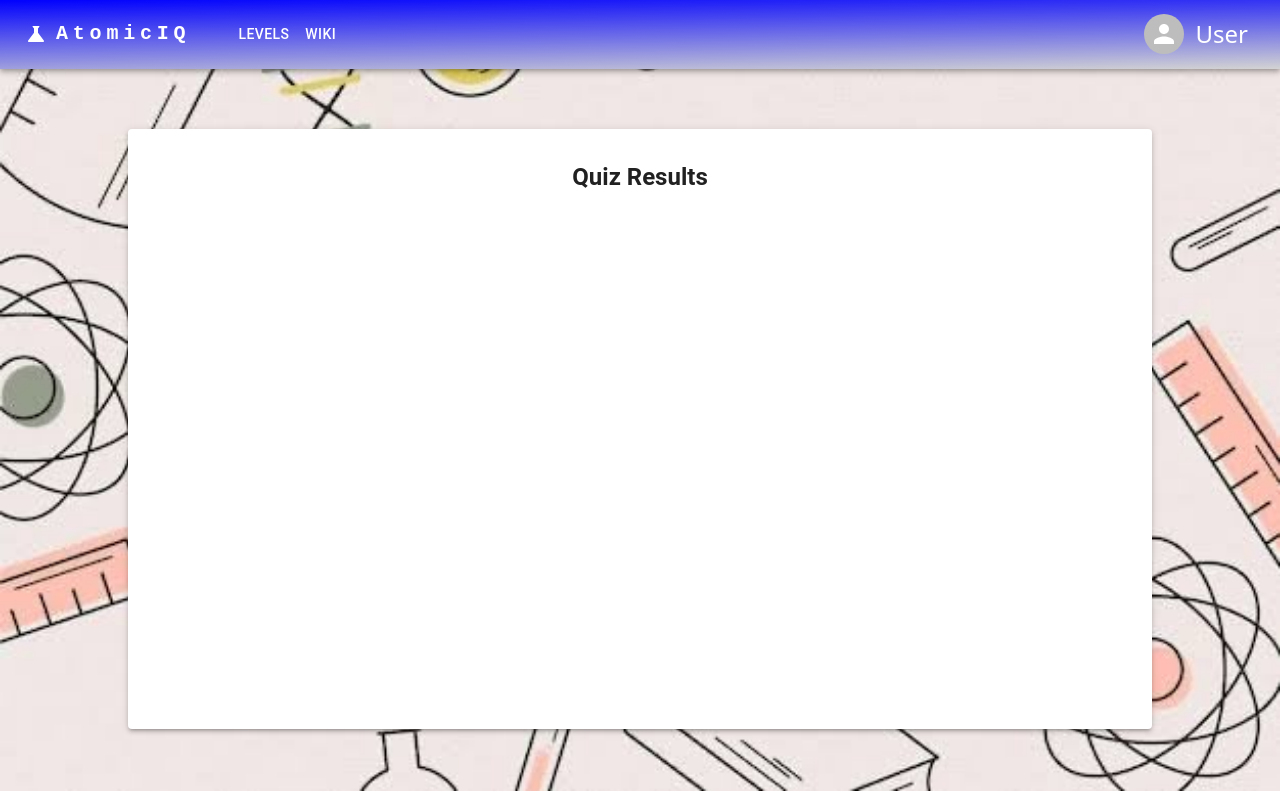
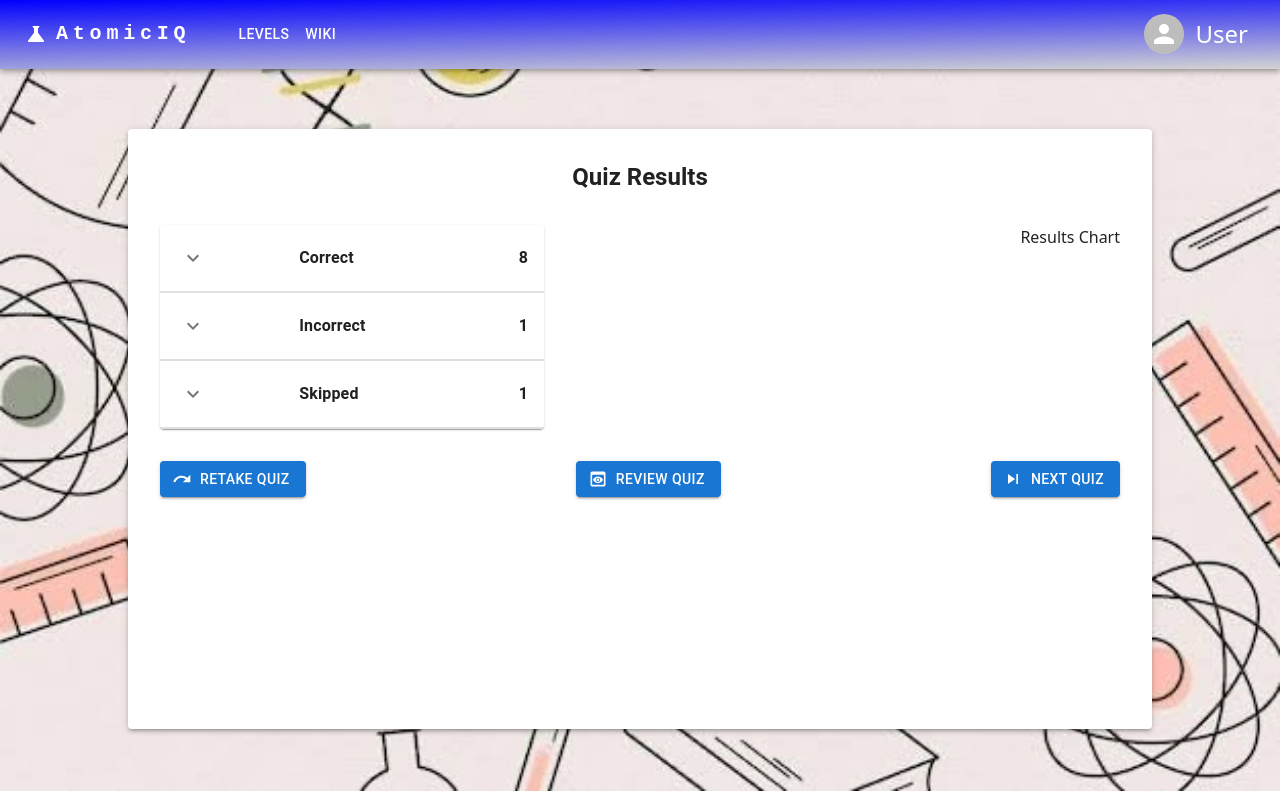
Before and after one commit to swu628/se701-project-React-AtomicIQ, a React (Vite) app in the folder Frontend/: page /quiz/1/results in a window 1280 px wide. Built offline with nearby package versions, Linux system fonts and the light colour scheme.

Commit message:
Feat: Add table for quiz results info

```diff
--- a/Frontend/src/App.tsx
+++ b/Frontend/src/App.tsx
@@ -26,7 +26,7 @@ function App() {
           }
         />
         <Route
-          path="/quiz/:id/results"
+          path="/quiz/:quizId/results"
           element={
             <>
               <Nav />
--- a/Frontend/src/Pages/Results.tsx
+++ b/Frontend/src/Pages/Results.tsx
@@ -1,7 +1,25 @@
-import { Box, Paper, Stack, Typography } from "@mui/material";
+import { Box, Button, Paper, Stack, Typography } from "@mui/material";
+import RedoIcon from "@mui/icons-material/Redo";
+import PreviewIcon from "@mui/icons-material/Preview";
+import SkipNextIcon from "@mui/icons-material/SkipNext";
 import { useEffect } from "react";
+import { useParams } from "react-router-dom";
+import ResultsTable from "~/components/ResultsTable";
+
+const quizResults = [
+  {
+    label: "Correct",
+    value: 8,
+    expandedValues: [1, 2, 3, 4, 5, 7, 9, 10],
+  },
+  { label: "Incorrect", value: 1, expandedValues: [6] },
+  { label: "Skipped", value: 1, expandedValues: [8] },
+];
 
 export default function Results() {
+  const { quizId } = useParams();
+  console.log(quizId);
+
   useEffect(() => {
     document.body.classList.add("backgroundImage");
     return () => {
@@ -12,10 +30,34 @@ export default function Results() {
   return (
     <Box display="flex" mt="7.5vh" justifyContent="center">
       <Paper elevation={3} sx={{ width: "80vw", minHeight: "75vh", p: "2rem" }}>
-        <Stack display="flex" direction="column">
+        <Stack display="flex" direction="column" gap="2rem">
           <Typography variant="h5" fontWeight="bold" alignSelf="center">
             Quiz Results
           </Typography>
+          <Stack
+            display="flex"
+            direction="row"
+            justifyContent="space-between"
+            gap="10vw"
+          >
+            <Box>
+              <Paper sx={{ width: "30vw" }}>
+                <ResultsTable rows={quizResults} />
+              </Paper>
+            </Box>
+            <Box>Results Chart</Box>
+          </Stack>
+          <Stack direction="row" justifyContent="space-between">
+            <Button variant="contained" startIcon={<RedoIcon />}>
+              Retake Quiz
+            </Button>
+            <Button variant="contained" startIcon={<PreviewIcon />}>
+              Review Quiz
+            </Button>
+            <Button variant="contained" startIcon={<SkipNextIcon />}>
+              Next Quiz
+            </Button>
+          </Stack>
         </Stack>
       </Paper>
     </Box>
--- /dev/null
+++ b/Frontend/src/components/ResultsTable.tsx
@@ -0,0 +1,104 @@
+import {
+  Box,
+  Collapse,
+  Grid,
+  IconButton,
+  Stack,
+  Table,
+  TableBody,
+  TableCell,
+  TableContainer,
+  TableRow,
+  Typography,
+} from "@mui/material";
+import KeyboardArrowDownIcon from "@mui/icons-material/KeyboardArrowDown";
+import KeyboardArrowUpIcon from "@mui/icons-material/KeyboardArrowUp";
+import { useState } from "react";
+
+interface Row {
+  label: string;
+  value: number;
+  expandedValues: number[];
+}
+
+interface CollapsibleRowProps {
+  row: Row;
+}
+
+function CollapsibleRow({ row }: CollapsibleRowProps) {
+  const [open, setOpen] = useState<boolean>(false);
+
+  return (
+    <>
+      <TableRow sx={{ "& > *": { borderBottom: "unset" } }}>
+        <TableCell>
+          <IconButton size="small" onClick={() => setOpen(!open)}>
+            {open ? <KeyboardArrowUpIcon /> : <KeyboardArrowDownIcon />}
+          </IconButton>
+        </TableCell>
+        <TableCell component="th" scope="row">
+          <Typography fontWeight="bold">{row.label}</Typography>
+        </TableCell>
+        <TableCell align="right">
+          <Typography fontWeight="bold">{row.value}</Typography>
+        </TableCell>
+      </TableRow>
+      <TableRow>
+        <TableCell style={{ paddingBottom: 0, paddingTop: 0 }} colSpan={3}>
+          <Collapse in={open} timeout="auto" unmountOnExit>
+            <Box m="1rem 0">
+              <Stack
+                display="flex"
+                direction="row"
+                gap="1rem"
+                sx={{ alignItems: "center" }}
+              >
+                <Typography>Question:</Typography>
+                <Grid
+                  container
+                  spacing={2}
+                  alignItems="center"
+                  justifyContent="center"
+                >
+                  {row.expandedValues.map((expandedValues) => (
+                    <Grid item key={expandedValues}>
+                      {expandedValues}
+                    </Grid>
+                  ))}
+                </Grid>
+              </Stack>
+            </Box>
+          </Collapse>
+        </TableCell>
+      </TableRow>
+    </>
+  );
+}
+
+interface ResultsTableProps {
+  rows: Row[];
+}
+
+export default function ResultsTable({ rows }: ResultsTableProps) {
+  return (
+    <TableContainer>
+      <Table>
+        <TableBody>
+          {rows.map((row, index) =>
+            row.value === 0 ? (
+              <TableRow key={index}>
+                <TableCell />
+                <TableCell component="th" scope="row">
+                  {row.label}
+                </TableCell>
+                <TableCell>{row.value}</TableCell>
+              </TableRow>
+            ) : (
+              <CollapsibleRow key={index} row={row} />
+            )
+          )}
+        </TableBody>
+      </Table>
+    </TableContainer>
+  );
+}
```
